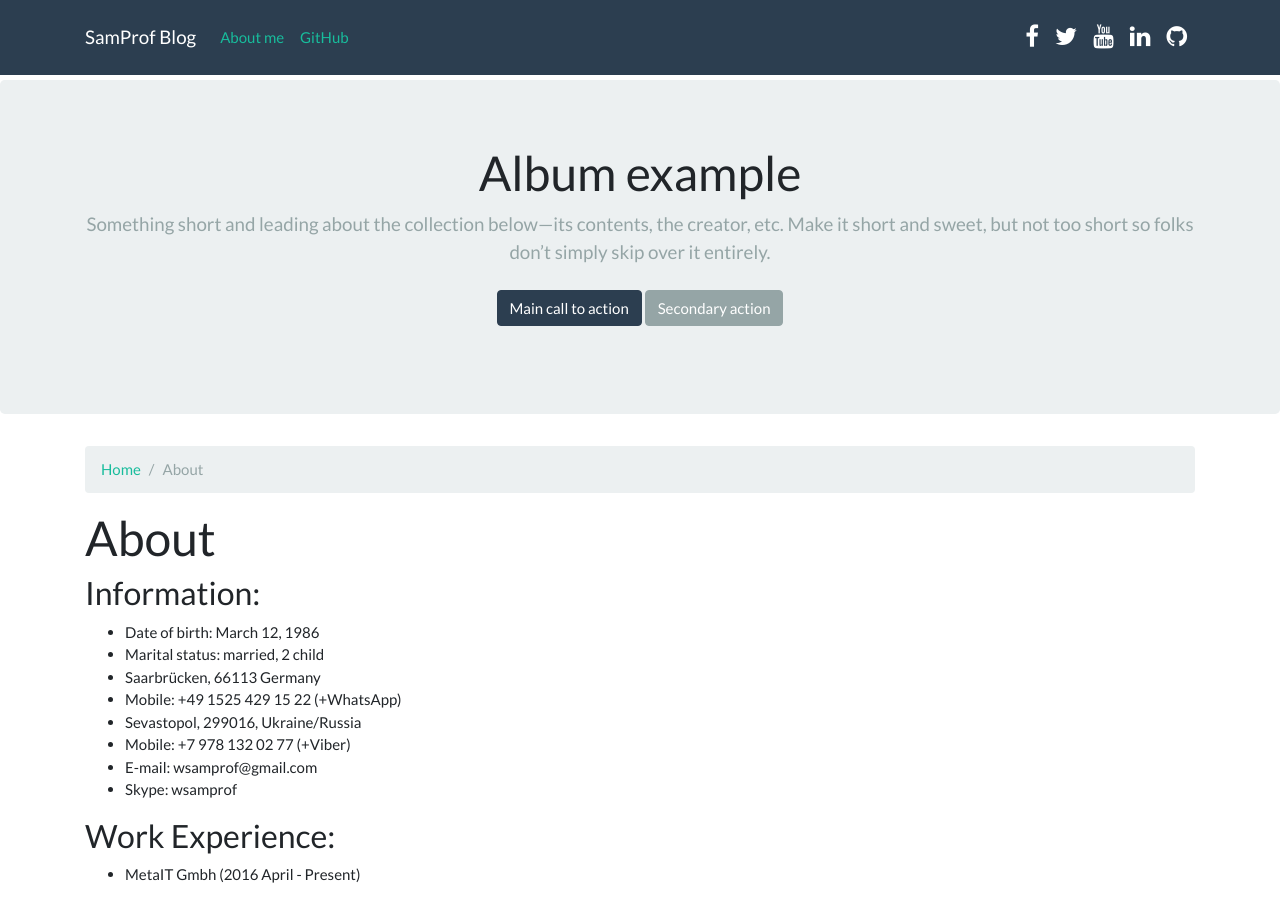
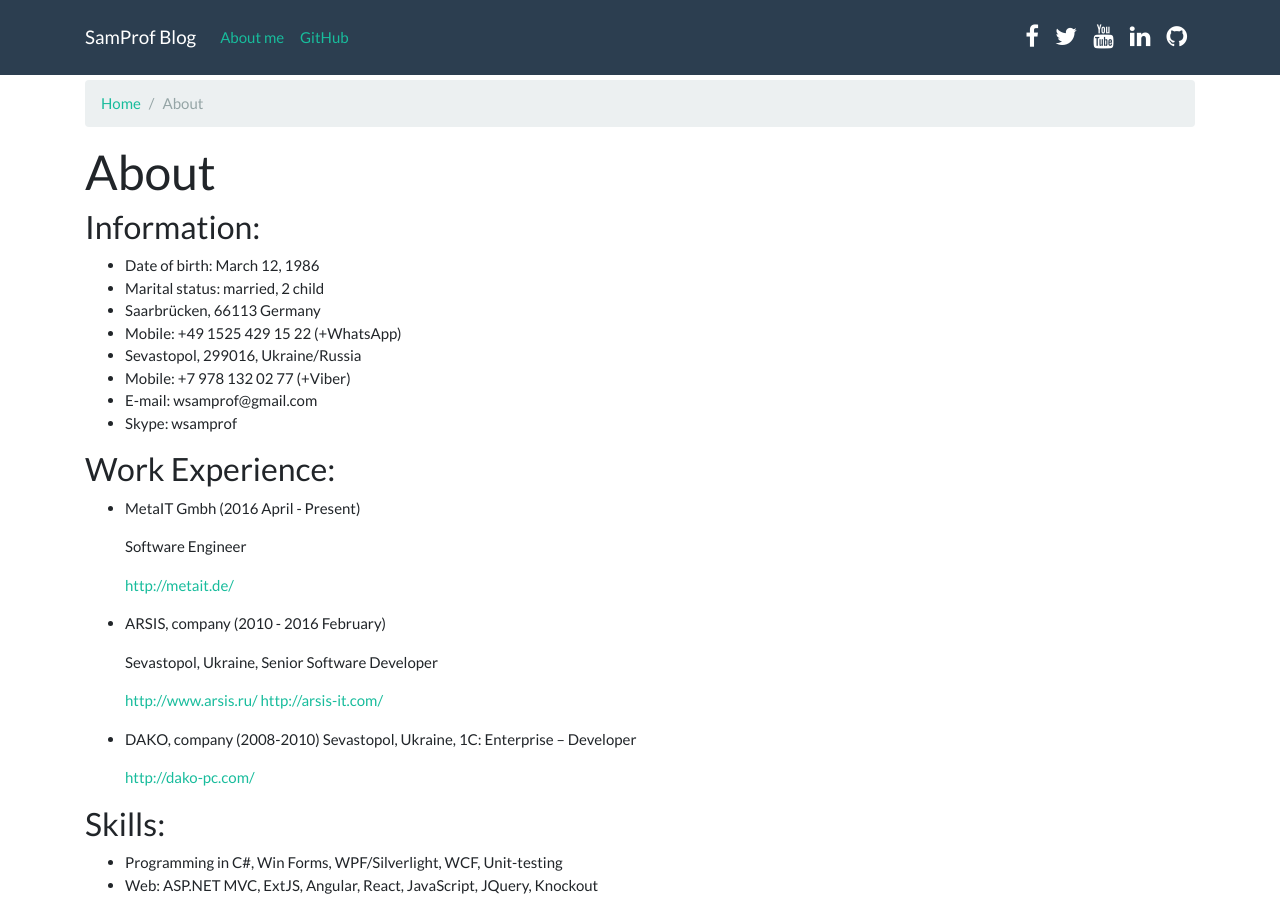
Before and after one commit to SamProf/www.samprof.com, a Jekyll site: the page built from about.md, in a window 1280 px wide and 900 px high. Built offline with Jekyll 4.4.1, drawn with Linux system fonts in a browser that asks for light colours.

```diff
--- a/_layouts/default.html
+++ b/_layouts/default.html
@@ -60,16 +60,7 @@
 
 <main role="main">
 
-    <section class="jumbotron text-center">
-        <div class="container">
-            <h1 class="jumbotron-heading">Album example</h1>
-            <p class="lead text-muted">Something short and leading about the collection below—its contents, the creator, etc. Make it short and sweet, but not too short so folks don’t simply skip over it entirely.</p>
-            <p>
-                <a href="#" class="btn btn-primary my-2">Main call to action</a>
-                <a href="#" class="btn btn-secondary my-2">Secondary action</a>
-            </p>
-        </div>
-    </section>
+
 
     <div class="container">
         {{ content }}
```
